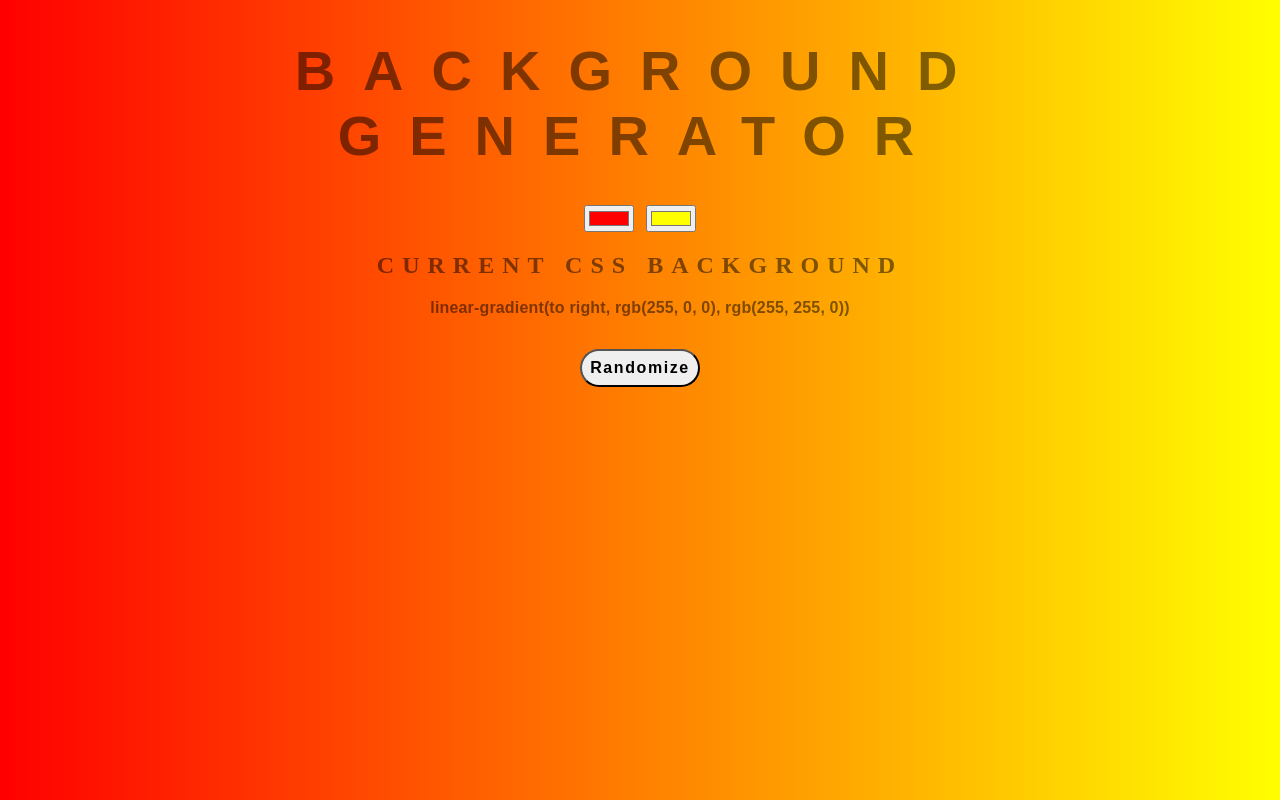
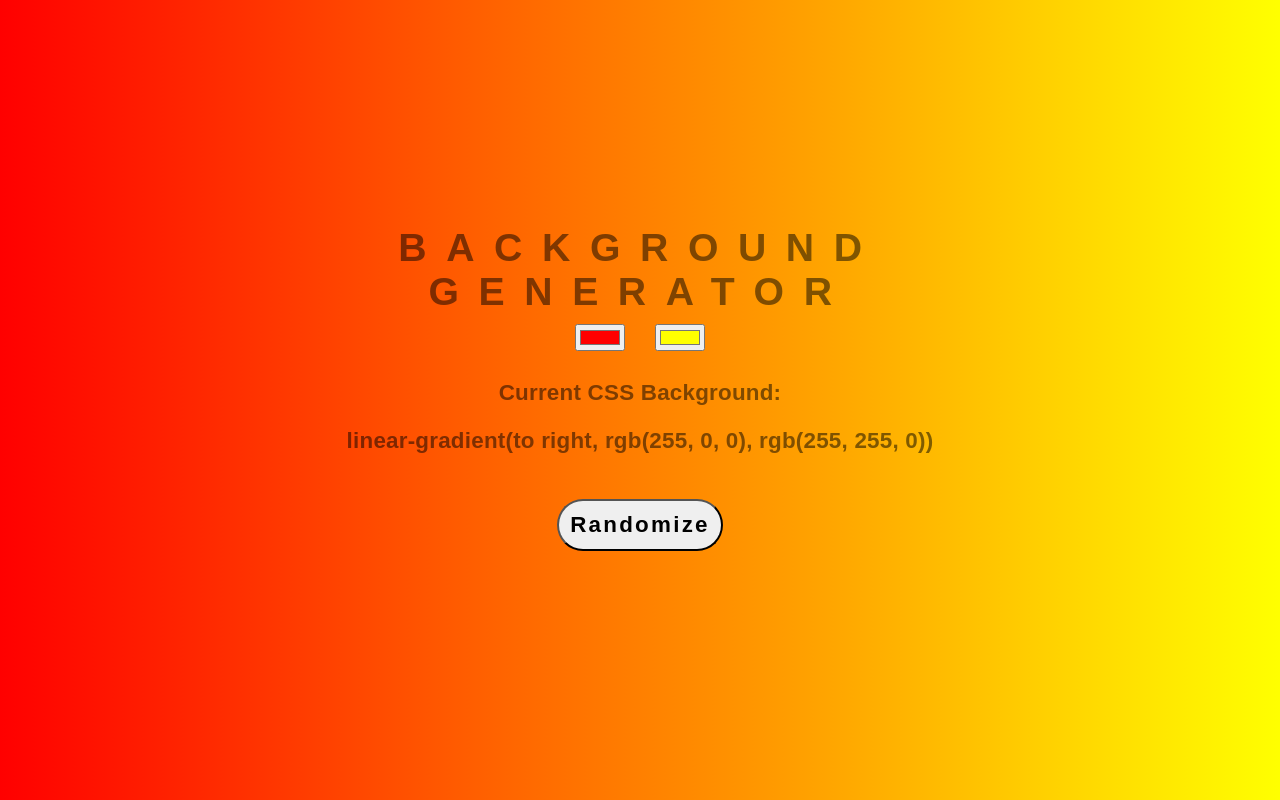
Before and after one commit to 0xXerkan/Background-Generator, a plain HTML site: page index.html in a window 1280 px wide. Drawn offline with Linux system fonts and the light colour scheme.

Commit message:
changed positiong and sizing

```diff
--- a/index.html
+++ b/index.html
@@ -7,12 +7,16 @@
 	<link rel="stylesheet" type="text/css" href="style.css">
 </head>
 <body id="gradient">
-	<h1>Background Generator</h1>
-	<input class="color1" type="color" name="color1" value="#ff0000">
-	<input class="color2" type="color" name="color2" value="#ffff00">
-	<h2>Current CSS Background</h2>
-	<h3></h3>
-	<button id="random">Randomize</button>
-	<script type="text/javascript" src="script.js"></script>
+	<div class="page">
+		<div class="box">
+			<h1>Background<br>Generator</h1>
+			<input class="color1" type="color" name="color1" value="#ff0000">
+			<input class="color2" type="color" name="color2" value="#ffff00">
+			<h2>Current CSS Background:</h2>
+			<h3></h3>
+			<button id="random">Randomize</button>
+			<script type="text/javascript" src="script.js"></script>
+		</div>
+	</div>
 </body>
 </html>
--- a/style.css
+++ b/style.css
@@ -1,24 +1,70 @@
+* {
+  /*box-size all elements*/
+  box-sizing: border-box;
+}
+
+html, body {
+  /*normalize css and fullscreen*/
+  margin:  0;
+  padding: 0;
+  height: 100%;
+}
+
 body {
   font: 'Raleway', sans-serif;
     color: rgba(0,0,0,.5);
     text-align: center;
     text-transform: uppercase;
     letter-spacing: .5em;
-    top: 15%;
+    /*top: 15%;*/
   background: linear-gradient(to right, red , yellow); /* Standard syntax */
 }
 
+.page {
+  min-height: 100vh;
+  display: flex;
+  justify-content: center;
+  align-items: center;
+/*  border: 1px solid black;*/
+
+  }
+
+.box {
+/*  border: 1px solid blue;*/
+  font-size: 1vh;
+}
+
+@media only screen and (min-width: 800px) {
+    .box {
+        font-size: 0.7rem;
+
+    }
+}
+
 h1 {
+    margin: 0;
     font: 600 3.5em 'Raleway', sans-serif;
     color: rgba(0,0,0,.5);
     text-align: center;
     text-transform: uppercase;
-    letter-spacing: .5em;
-    width: 100%;
+    letter-spacing: 0.5em;
+}
+
+input[type="color"] {
+  margin: 10px;
+}
+
+h2 {
+  font: 600 2em 'Raleway', sans-serif;
+    color: rgba(0,0,0,.5);
+    text-align: center;
+    text-transform: none;
+    letter-spacing: 0.01em;
+
 }
 
 h3 {
-  font: 900 1em 'Raleway', sans-serif;
+  font: 900 2em 'Raleway', sans-serif;
     color: rgba(0,0,0,.5);
     text-align: center;
     text-transform: none;
@@ -27,7 +73,7 @@ h3 {
 }
 
 #random {
-  font: 700 1em 'Raleway', sans-serif;
+  font: 700 2em 'Raleway', sans-serif;
   letter-spacing: .1em;
   padding:  0.5em;
   margin: 1em;
```
